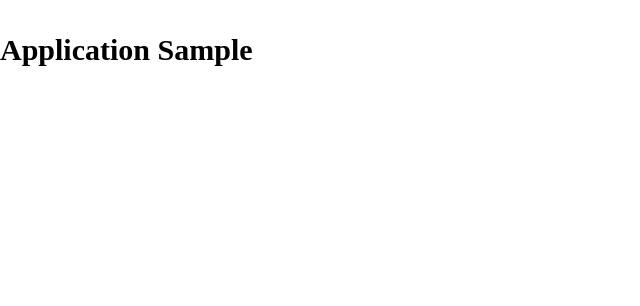
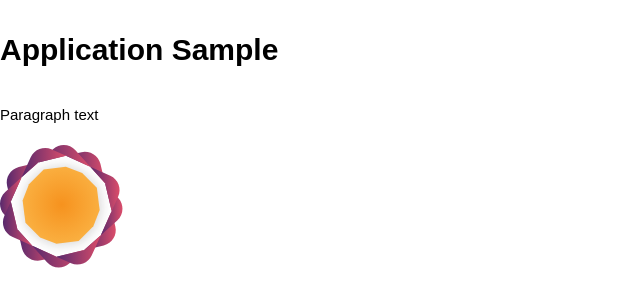
Before and after one commit to Nutod/contacts-directory, a React (Create React App) app: page / in a window 1280 px wide. Shown: the top 306 px of the page, without its empty margins (0-640 px from the left). Built offline with nearby package versions, Linux system fonts and the light colour scheme.

Commit message:
Added Logo Component

```diff
--- a/src/App.js
+++ b/src/App.js
@@ -1,11 +1,14 @@
 import React, { Component } from "react";
 import "circular-std";
+import Logo from "./components/elements/Logo/Logo";
 
 class App extends Component {
 	render() {
 		return (
 			<div className="App">
 				<h1>Application Sample</h1>
+				<p>Paragraph text</p>
+				<Logo />
 			</div>
 		);
 	}
--- a/src/components/elements/Logo/Logo.js
+++ b/src/components/elements/Logo/Logo.js
@@ -0,0 +1,10 @@
+import React from "react";
+import LogoImage from "../../../assets/images/Logo.png";
+
+export default function Logo() {
+	return (
+		<div>
+			<img src={LogoImage} alt="Logo" />
+		</div>
+	);
+}
--- a/src/index.css
+++ b/src/index.css
@@ -10,7 +10,7 @@ html {
 }
 
 body {
-  font-family: 'CircularStd';
+  font-family: 'CircularStd', sans-serif;
   margin: 0;
   padding: 0;
   font-size: 1.5rem;
```
